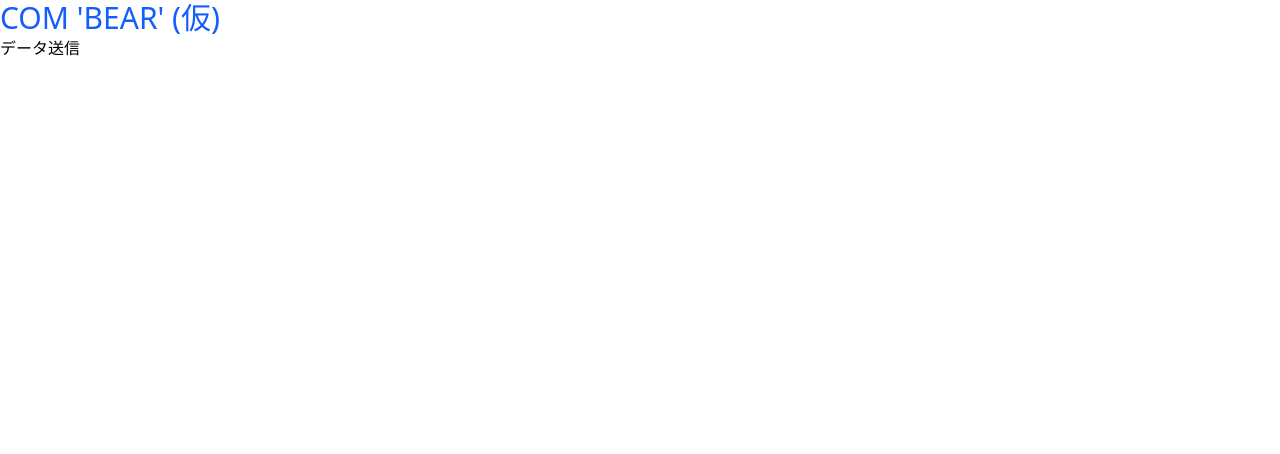
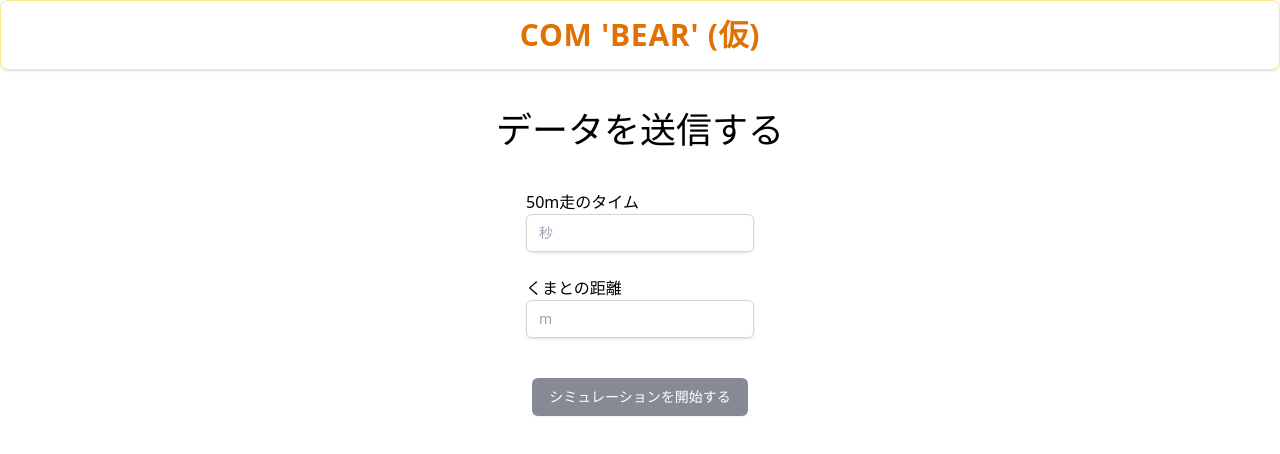
Before and after one commit to kenkenman07/COMPARE-with-BEAR, a React app in the folder frontend/: page /data in a window 1280 px wide. Shown: the top 454 px of the page. Built offline with nearby package versions, Linux system fonts and the light colour scheme; the HTML template or start-up script is replaced by a standard one.

Commit message:
データ送信ページUI#1

```diff
--- a/frontend/src/Layout.tsx
+++ b/frontend/src/Layout.tsx
@@ -3,7 +3,9 @@
 function Layout() {
     return (
         <div>
-            <h1 className="text-3xl text-blue-600">COM 'BEAR' (仮)</h1>
+            <div className="border border-amber-200 rounded-lg p-4 shadow-sm">
+            <h1 className="text-center text-3xl text-amber-600 font-extrabold tracking-wide">COM 'BEAR' (仮)</h1>
+            </div>
             <Outlet />
         </div>
     )
--- a/frontend/src/pages/Data.tsx
+++ b/frontend/src/pages/Data.tsx
@@ -1,7 +1,56 @@
+import { useState } from "react"
+
 function Data() {
+    const [time, setTime] = useState("")
+    const [distance, setDistance] = useState("");
+
+    const submitData = () => {
+        console.log(time)
+        console.log(distance)
+    }
+
     return (
-        <div>
-            <h1>データ送信</h1>
+        <div className="min-h-screen py-10 px-4 sm:px-6 lg:px-8">
+            <div className="flex flex-col items-center">
+
+            <h2 className="text-4xl">データを送信する</h2>
+            <div className="space-y-6 py-10">
+                <label>
+                    50m走のタイム
+                </label>
+                <input
+                    id="time"
+                    placeholder="秒"
+                    name="time"
+                    onChange={(e) => setTime(e.target.value = e.target.value.replace(/[^0-9.]/g, ''))}
+                    inputMode="numeric"
+                    pattern="[0-9.]*"
+                    className="appearance-none block w-full px-3 py-2 border border-gray-300 rounded-md shadow-sm placeholder-gray-400 focus:outline-none focus:ring--500 focus:border--500 sm:text-sm"
+                    />
+                <label>
+                    くまとの距離
+                </label>
+                <input
+                    id="distance"
+                    placeholder="m"
+                    name="time"
+                    onChange={(e) => setDistance(e.target.value = e.target.value.replace(/[^0-9]/g, ''))}
+                    inputMode="numeric"
+                    pattern="[0-9]*"
+                    className="appearance-none block w-full px-3 py-2 border border-gray-300 rounded-md shadow-sm placeholder-gray-400 focus:outline-none focus:ring--500 focus:border--500 sm:text-sm"
+                    />
+            </div>
+                <div>
+                    <button
+                        disabled={time === '' || distance === ''}
+                        onClick={submitData}
+                        className="w-full flex justify-center py-2 px-4 border border-transparent rounded-md shadow-sm text-sm font-medium text-white bg-slate-900 focus:outline-none focus:ring-2 focus:ring-offset-2 focus:ring--500 disabled:opacity-50 disabled:cursor-not-allowed"
+                        >
+                        シミュレーションを開始する
+                    </button>
+                </div>
+
+            </div>
         </div>
     )
 }
```
